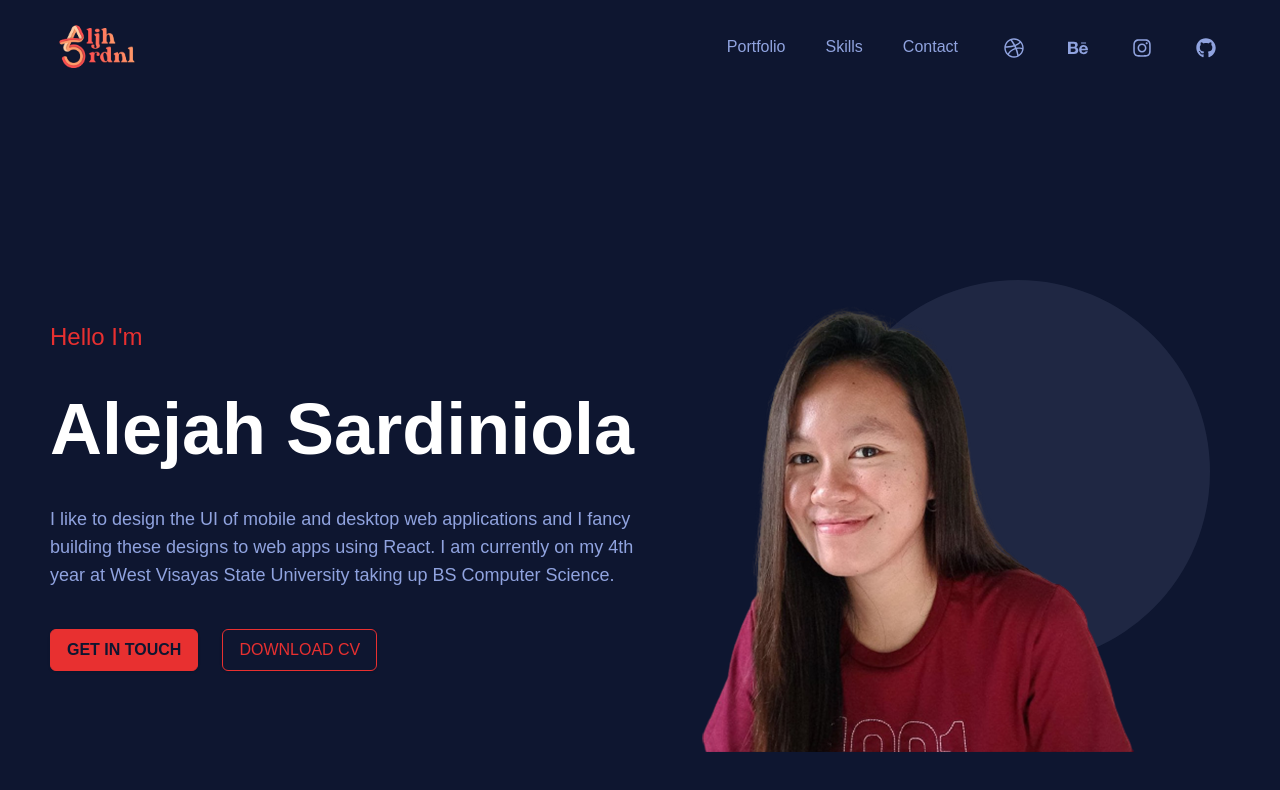
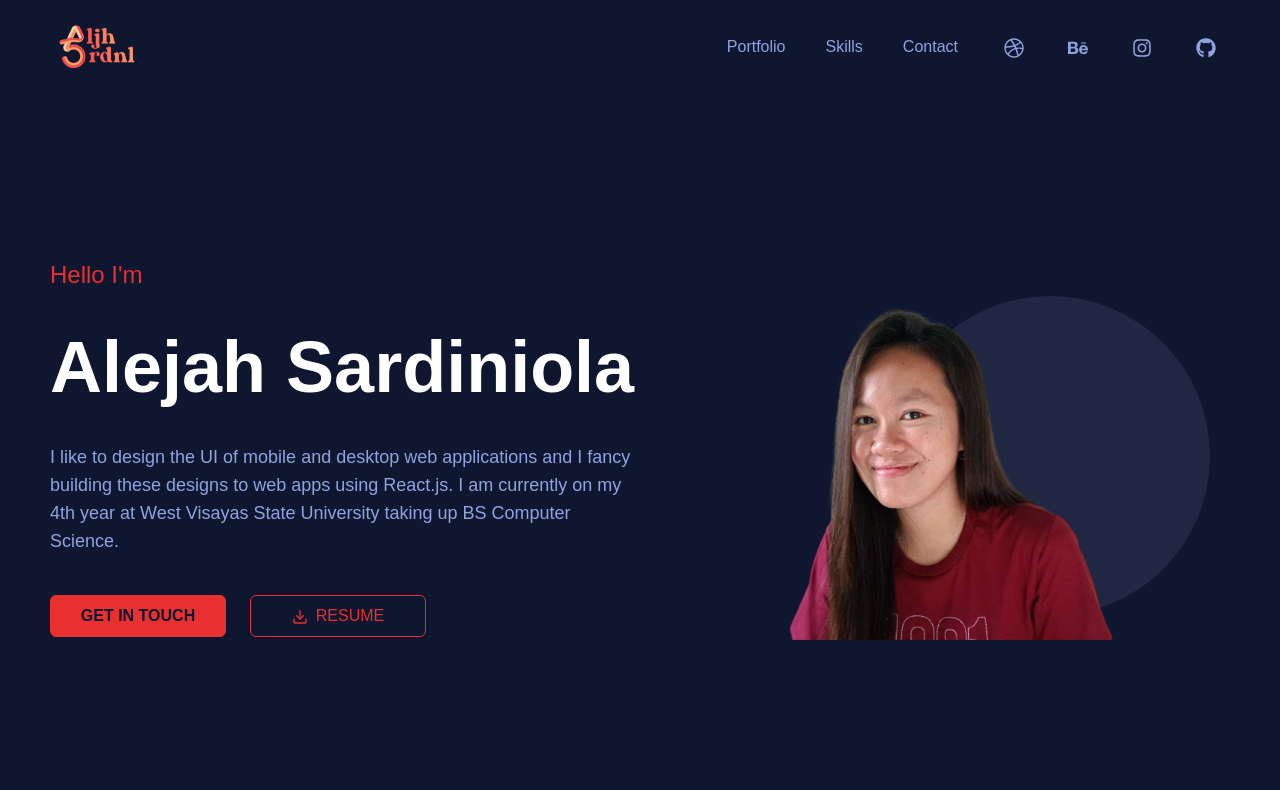
Before and after one commit to Aljhsrdnl/web_portfolio, a React (Create React App) app: page / in a window 1280 px wide. Shown: the top 790 px of the page. Built offline with nearby package versions, Linux system fonts and the light colour scheme.

Commit message:
fixed hero section

```diff
--- a/src/App.js
+++ b/src/App.js
@@ -6,13 +6,10 @@ import Navbar from "./components/Navbar";
 import Home from "./components/Home";
 function App() {
   return (
-    <div className="h-screen">
-      <div className="h-fit">
-        <Navbar />
-      </div>
-      <div className="h-full flex items-center">
-        <Home />
-      </div>
+    <div className="flex flex-col min-h-screen">
+      <Navbar />
+
+      <Home />
     </div>
   );
 }
--- a/src/components/Home.jsx
+++ b/src/components/Home.jsx
@@ -5,6 +5,9 @@ import Lottie from "react-lottie";
 import animationData from "../assets/bg-lottiie.json";
 //picture
 import pic from "../assets/me.png";
+
+//icons
+import { FiDownload } from "react-icons/fi";
 
 AOS.init();
 
@@ -19,7 +22,7 @@ const Home = () => {
     },
   };
   return (
-    <main className="flex items-center">
+    <main className="flex items-center flex-grow">
       <div
         className="w-3/4 lg:w-1/2"
         data-aos="fade-right"
@@ -33,16 +36,17 @@ const Home = () => {
         </p>
         <p className="text-primary-300 md:text-lg mb-8 lg:mb-10">
           I like to design the UI of mobile and desktop web applications and I
-          fancy building these designs to web apps using React. I am currently
-          on my 4th year at West Visayas State University taking up BS Computer
-          Science.
+          fancy building these designs to web apps using React.js. I am
+          currently on my 4th year at West Visayas State University taking up BS
+          Computer Science.
         </p>
         <div>
-          <button className="py-2 px-4 bg-secondary-500 rounded-md shadow text-primary-900 font-bold border border-secondary-500 mr-6 hover:border-secondary-600 hover:bg-secondary-600 transition-all ease">
+          <button className="py-2 px-4 w-44 bg-secondary-500 rounded-md shadow text-primary-900 font-bold border border-secondary-500 mr-6 hover:border-secondary-600 hover:bg-secondary-600 transition-all ease">
             GET IN TOUCH
           </button>
-          <button className="py-2 px-4 bg-transparent border border-secondary-500 text-secondary-500 rounded-md shadow font-medium hover:bg-secondary-500 hover:text-primary-900 transition-all ease-in">
-            DOWNLOAD CV
+          <button className="py-2 px-4 w-44 bg-transparent border border-secondary-500 text-secondary-500 rounded-md shadow font-medium hover:bg-secondary-500 hover:text-primary-900 transition-all ease-in">
+            <FiDownload className="inline mr-2" />
+            RESUME
           </button>
         </div>
       </div>
@@ -54,8 +58,8 @@ const Home = () => {
         data-aos="fade-left"
         data-aos-duration="1800"
       >
-        <div className="w-96 h-96 bg-primary-200 rounded-full absolute opacity-10 top-10 right-5 -z-20"></div>
-        <img src={pic} className="z-30" />
+        <div className="w-80 h-80 bg-primary-200 rounded-full absolute opacity-10 top-10 right-5 -z-20"></div>
+        <img src={pic} className="z-30 w-96 h-96 block mx-auto" />
       </div>
     </main>
   );
--- a/src/components/Navbar.jsx
+++ b/src/components/Navbar.jsx
@@ -10,7 +10,7 @@ import { FaDribbble, FaBehance, FaInstagram, FaGithub } from "react-icons/fa";
 AOS.init();
 const Navbar = () => {
   return (
-    <nav className="flex items-center w-full">
+    <nav className="flex items-center w-full h-24 relative">
       <div
         className="flex-grow "
         data-aos="fade-down"
```
